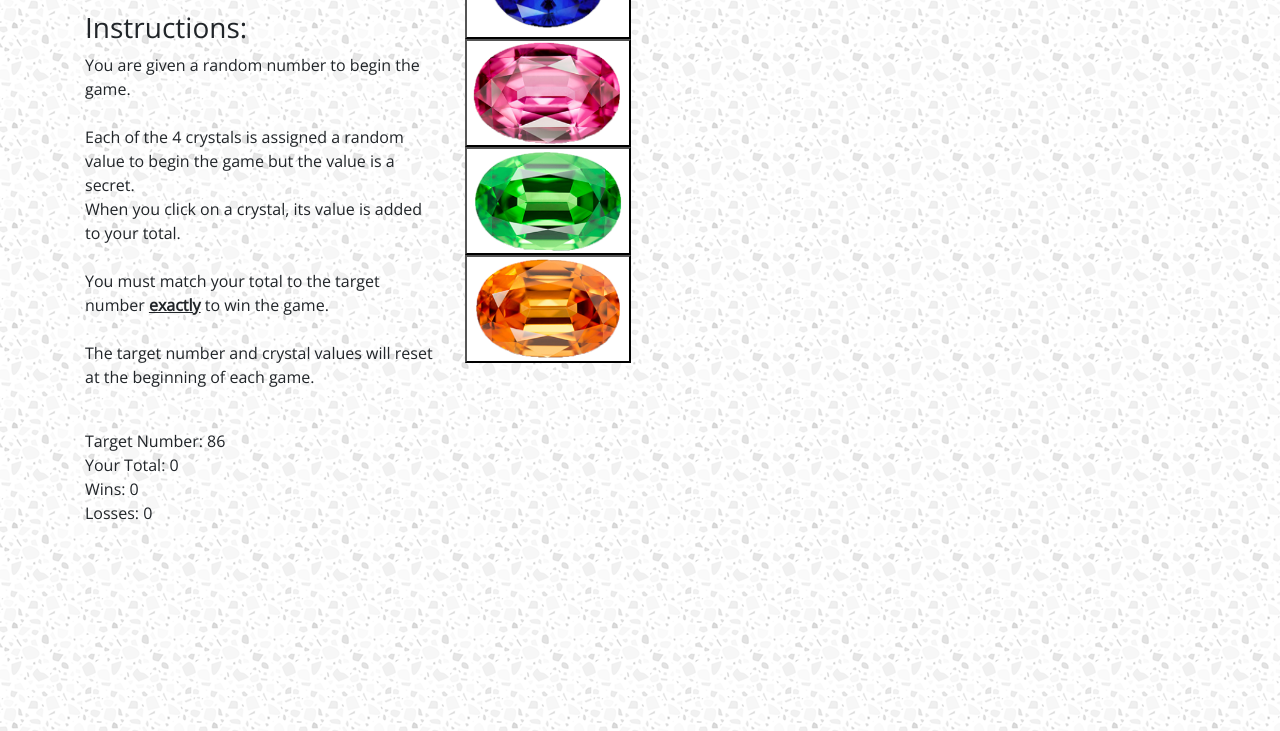
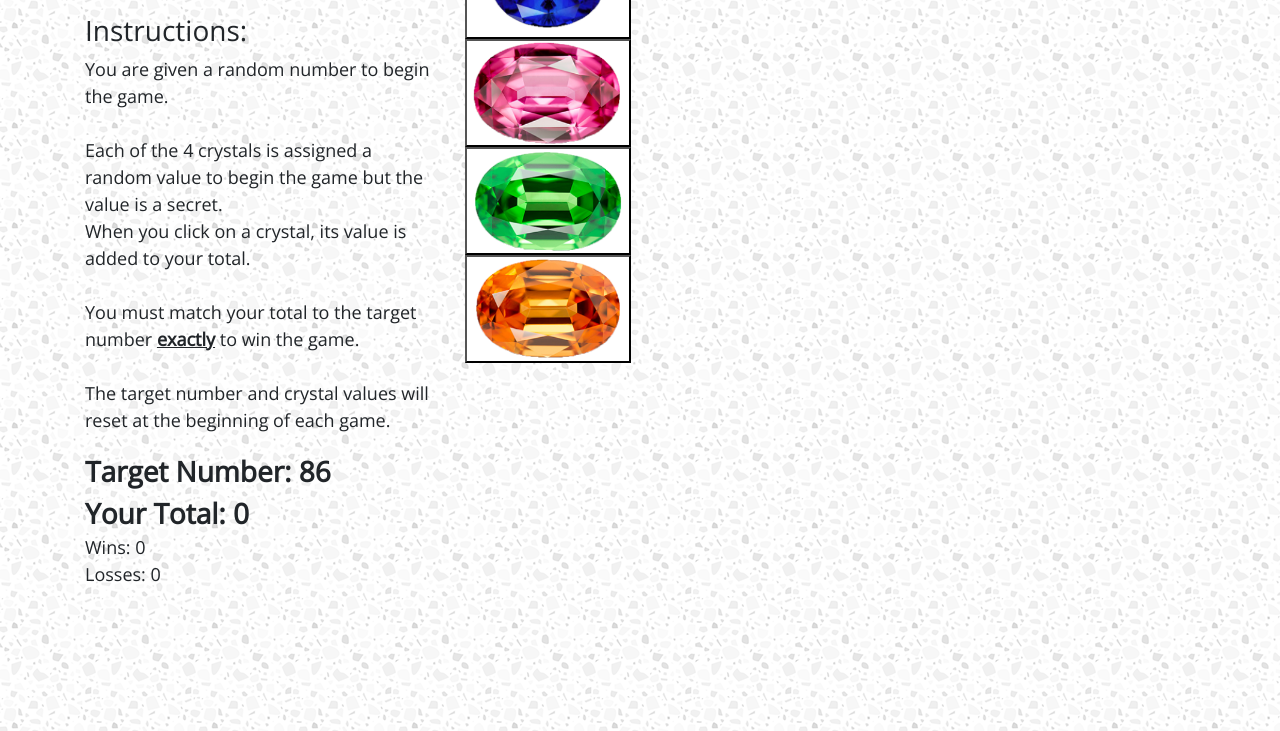
Before and after one commit to chemcope82/Crystal_Game, a plain HTML site: page index.html in a window 1280 px wide. Shown: the part 69-800 px from the top of the page. Drawn offline with nearby package versions, Linux system fonts and the light colour scheme; a web font is replaced by a local one.

Commit message:
added content to readme and updated css styling

```diff
--- a/assets/css/style.css
+++ b/assets/css/style.css
@@ -2,6 +2,7 @@
 body {
     background-image: url(../images/light-grey-terrazzo.png);
     font-family: 'Open Sans', sans-serif;
+    font-size: 18px;
 }
 
 /* .cell {
@@ -20,3 +21,8 @@ button {
 button:hover {
     cursor: pointer;
 }
+
+#target-number, #user-number {
+    font-weight: bold;
+    font-size: 28px;
+}
--- a/index.html
+++ b/index.html
@@ -26,27 +26,27 @@
                             Each of the 4 crystals is assigned a random value to begin the game but the value is a secret. <br>
                             When you click on a crystal, its value is added to your total. <br><br>
                             You must match your total to the target number <span style="text-decoration: underline; font-weight: bold">exactly</span> to win the game. <br><br>
-                            The target number and crystal values will reset at the beginning of each game. <br><br>
+                            The target number and crystal values will reset at the beginning of each game. <br>
                         </p>
                     </div>
                 </div>
                 <div class="row">
-                    <div class="col-md-12 cell" id="target-number">
+                    <div class="col-md-12 cell number" id="target-number">
                         Target Number:
                     </div>
                 </div>
                 <div class="row">
-                    <div class="col-md-12 cell" id="user-number">
+                    <div class="col-md-12 cell number" id="user-number">
                         Your Total:
                     </div>
                 </div>
                 <div class="row">
-                    <div class="col-md-12 cell" id="wins">
+                    <div class="col-md-12 cell number" id="wins">
                         Wins:
                     </div>
                 </div>
                 <div class="row">
-                    <div class="col-md-12 cell" id="losses">
+                    <div class="col-md-12 cell number" id="losses">
                         Losses:
                     </div>
                 </div>
```
Also changed, not shown: 1 other file.
